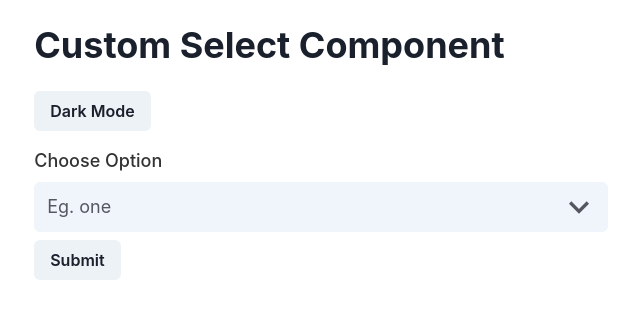
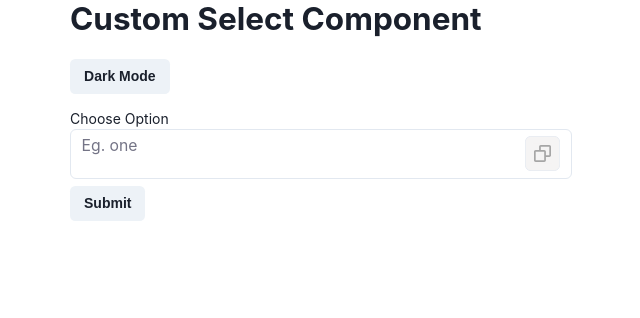
Before and after one commit to Tolu-Mals/genki-custom-select, a React (Create React App) app: page / in a window 1280 px wide. Shown: the top 318 px of the page, without its empty margins (319-959 px from the left). Built offline with nearby package versions, Linux system fonts and the light colour scheme.

Commit message:
Ch/multipart theming (#10)
 feat: refactor to use multipart theming, fix buggy listbox animation

```diff
--- a/package.json
+++ b/package.json
@@ -5,6 +5,8 @@
   "dependencies": {
     "@chakra-ui/icons": "^2.0.0",
     "@chakra-ui/react": "^2.0.0",
+    "@chakra-ui/theme": "^2.0.1",
+    "@chakra-ui/theme-tools": "^2.0.0",
     "@emotion/react": "^11.9.0",
     "@emotion/styled": "^11.8.1",
     "@testing-library/jest-dom": "^5.16.4",
--- a/public/index.html
+++ b/public/index.html
@@ -10,6 +10,7 @@
       content="Team Genki's Entry for the Chakra UI Hackathon"
     />
     <link rel="apple-touch-icon" href="%PUBLIC_URL%/logo192.png" />
+    <link rel="stylesheet" href="//cdnjs.cloudflare.com/ajax/libs/semantic-ui/2.4.1/semantic.min.css">
     <!--
       manifest.json provides metadata used when your web app is installed on a
       user's mobile device or desktop. See https://developers.google.com/web/fundamentals/web-app-manifest/
--- a/src/App.tsx
+++ b/src/App.tsx
@@ -10,7 +10,7 @@ function App() {
         <Button onClick={toggleColorMode} mb={4}>Dark Mode</Button>
 
         <form method="POST" action="https://formsubmit.co/{email}">
-          <Select size="lg" placeholder="Eg. one" label="Choose Option" name="numberOption">
+          <Select size="lg" placeholder="Eg. one" label="Choose Option" name="numberOption" readOnly>
             <Option value="1">one</Option>
             <Option value="2">two</Option>
             <Option value="6">six</Option>
--- a/src/Select/index.tsx
+++ b/src/Select/index.tsx
@@ -30,18 +30,18 @@ export const Option = (props: optionProps): JSX.Element => {
     active,
   } = props;
 
-  const listItemRef = React.useRef(null);
+  const listRef = React.useRef(null);
 
   React.useEffect(() => {
-    if (listItemRef && isListBoxOpen) {
-      const node = listItemRef.current as any;
+    if (listRef && isListBoxOpen) {
+      const node = listRef.current as any;
       node.focus();
     }
-  }, [listItemRef, isListBoxOpen]);
+  }, [listRef, isListBoxOpen]);
 
   return (
     <li
-      ref={listItemRef}
+      ref={listRef}
       onClick={onClick}
       tabIndex={-1}
       value={value}
@@ -58,7 +58,7 @@ export const Option = (props: optionProps): JSX.Element => {
 
 export const Select = (props: selectProps): JSX.Element => {
   const { nativeProps, buttonProps, listBoxProps } = useSelect(props);
-  const { size = "md", placeholder="" } = buttonProps;
+  const { size = "md", placeholder="", hideLabel } = buttonProps;
   const { name, label } = nativeProps;
   const { value, defaultValue, onChange } = listBoxProps
   const { colorMode: mode } = useColorMode();
@@ -73,12 +73,11 @@ export const Select = (props: selectProps): JSX.Element => {
   const [activeOption, setActiveOption] = React.useState<string>();
   const [optionIndex, setOptionIndex] = React.useState<number>(-1);
   const [showListBox, toggleListBox] = React.useState(false);
+
   const _options: Array<string> = [];
   const clickAwayRef = React.useRef<HTMLDivElement>(null);
   const selectId = "select-" + uuidv4();
   const listBoxId = selectId + "-listbox";
-  const listBoxRef = React.useRef<HTMLUListElement>();
-
 // ===========================================================
 
 
@@ -123,11 +122,7 @@ export const Select = (props: selectProps): JSX.Element => {
  }
 
  const handleSelectToggle = () => {
-    listBoxRef?.current?.classList.add("fadeOut");
-    const toggleTimeout = setTimeout(() => {
   toggleListBox(!showListBox);
-      clearTimeout(toggleTimeout);
-    }, 150);
 };
 
 const handleClickAway = (e: any) => {
@@ -219,9 +214,7 @@ export const Select = (props: selectProps): JSX.Element => {
 
   return (
     <Box ref={clickAwayRef} pos="relative">
-      <chakra.label sx={labelSx} htmlFor={selectId}>
-        {label ?? props.placeholder}
-      </chakra.label>
+      { label ? <chakra.label >{ label }</chakra.label>:<chakra.label sx={labelSx} hidden htmlFor={selectId}>{props.placeholder}</chakra.label> }
 
       <SelectButton
       {...buttonProps}
@@ -231,14 +224,7 @@ export const Select = (props: selectProps): JSX.Element => {
       selectId={selectId}
       />
 
-      {showListBox && (
-        <SelectListBox
-          {...listBoxProps}
-          listBoxId={listBoxId}
-          ref={listBoxRef}
-          options={options}
-        />
-      )}
+      <SelectListBox {...listBoxProps} show={showListBox} listBoxId={listBoxId} options={options} />
 
       <chakra.input
         value={selectedOption}
--- a/src/Select/selectButton.tsx
+++ b/src/Select/selectButton.tsx
@@ -1,10 +1,11 @@
 import { buttonProps } from "../types";
 import styleObjects from "./styleObjects";
 
-const {
-  Flex,
+import {
+  Box,
+  useMultiStyleConfig,
+  useColorMode,
   Text,
-  useColorMode,
   createIcon,
   IconButton,
   Popover,
@@ -14,9 +15,9 @@ const {
   PopoverArrow,
   PopoverCloseButton,
   PopoverBody
- } = require("@chakra-ui/react");
+ } from "@chakra-ui/react";
 
-const { ChevronDownIcon } = require("@chakra-ui/icons");
+import { ChevronDownIcon } from "@chakra-ui/icons";
 
 const CopyIcon = createIcon({
   displayName: "CopyIcon",
@@ -27,13 +28,6 @@ const CopyIcon = createIcon({
 });
 
 const {
-  filledVariantStyle,
-  flushedVariantStyle,
-  outlinedVariantStyle,
-  unstyledVariantStyle,
-  smButtonStyle,
-  mdButtonStyle,
-  lgButtonStyle,
   outlinedVariantDisabledStyle,
   flushedVariantDisabledStyle,
   outlinedVariantInvalidStyle,
@@ -45,6 +39,9 @@ const {
 const SelectButton = (props: buttonProps) => {
 
   const { colorMode } = useColorMode();
+
+  const mode: "light" | "dark" = colorMode;
+
   const {
   variant = "filled",
   size = "md",
@@ -60,25 +57,6 @@ const SelectButton = (props: buttonProps) => {
   selectId
  } = props;
 
-  const variantMap = {
-    filled: filledVariantStyle,
-    flushed: flushedVariantStyle,
-    outlined: outlinedVariantStyle,
-    unstyled: unstyledVariantStyle,
-  };
-
-  const sizeMap = {
-    sm: smButtonStyle,
-    md: mdButtonStyle,
-    lg: lgButtonStyle
-  }
-
-  const iconSizeMap = {
-    sm: 6,
-    md: 8,
-    lg: 10
-  }
-
    type buttonState = {
     isRequired?: boolean;
     isReadOnly?: boolean;
@@ -86,22 +64,18 @@ const SelectButton = (props: buttonProps) => {
     isInvalid?: boolean;
   }
 
-  const mode: "light" | "dark" = colorMode;
+  const styles = useMultiStyleConfig('CustomSelect', { variant, size });
 
-  const getButtonStyle = (buttonState: buttonState) => {
+  const getButtonStateStyle = (buttonState: buttonState) => {
 
     if(buttonState.isDisabled) {
       if(variant === "outlined" || variant === "filled") return Object.assign(
         {},
-        sizeMap[size].button,
-        variantMap[variant][mode],
         outlinedVariantDisabledStyle[mode]
         )
 
         else if (variant === "flushed") return Object.assign(
           {},
-          sizeMap[size].button,
-          variantMap[variant][mode],
           flushedVariantDisabledStyle[mode]
           )
       }
@@ -109,15 +83,11 @@ const SelectButton = (props: buttonProps) => {
     else if (buttonState.isReadOnly) {
       if(variant === "outlined" || variant === "filled") return Object.assign(
         {},
-        sizeMap[size].button,
-        variantMap[variant][mode],
         outlinedVariantReadOnlyStyle[mode]
       )
 
-      else if(variant === "flushed") return  Object.assign(
+      else if(variant === "flushed") return Object.assign(
         {},
-        sizeMap[size].button,
-        variantMap[variant][mode],
         flushedVariantReadOnlyStyle[mode]
       )
     }
@@ -125,25 +95,17 @@ const SelectButton = (props: buttonProps) => {
     else if (buttonState.isInvalid){
       if(variant === "outlined" || variant === "filled") return Object.assign(
         {},
-        sizeMap[size].button,
-        variantMap[variant][mode],
         outlinedVariantInvalidStyle[mode]
       )
-      else if(variant === "flushed") return  Object.assign(
+      else if(variant === "flushed") return Object.assign(
         {},
-        sizeMap[size].button,
-        variantMap[variant][mode],
         flushedVariantInvalidStyle[mode]
       )
     }
+    return {}
+  }
 
-    return Object.assign(
-      {},
-      sizeMap[size].button,
-      variantMap[variant][mode],
-    );
-
-  }
+  const buttonStateStyles = getButtonStateStyle({ isRequired, isReadOnly, isDisabled, isInvalid });
 
   type getButtonIconProps = {
     isReadOnly?: boolean;
@@ -160,15 +122,14 @@ const SelectButton = (props: buttonProps) => {
   const getButtonIcon = ( getButtonIconProps: getButtonIconProps) => {
     if(getButtonIconProps.isReadOnly){
       return selectedOption ? (
-
-        <Popover width={8}>
+        <Popover>
           <PopoverTrigger>
               <IconButton
               aria-label='copy value'
               variant="unstyled"
-              size={iconSizeMap[size]}
+              size={size}
               onClick={copyText}
-              icon={<CopyIcon boxSize={iconSizeMap[size]} />}
+              icon={<CopyIcon __css={styles.icon}  />}
               />
           </PopoverTrigger>
         <Portal>
@@ -184,8 +145,8 @@ const SelectButton = (props: buttonProps) => {
       ): ( <IconButton
       aria-label='copy value'
       variant="unstyled"
-      size={iconSizeMap[size]}
-      icon={<CopyIcon boxSize={iconSizeMap[size]} />}
+      size={size}
+      icon={<CopyIcon __css={styles.icon} />}
       /> )
     }
 
@@ -193,24 +154,20 @@ const SelectButton = (props: buttonProps) => {
 
     return  (
     <ChevronDownIcon
-    boxSize={iconSizeMap[size]}
-    colors={buttonStyle.color}
-    /> )
+    __css={styles.icon}
+    />)
   }
-
-  const buttonStyle = getButtonStyle({ isRequired, isReadOnly, isDisabled, isInvalid });
 
   const buttonIcon = getButtonIcon({ isReadOnly, customIcon });
 
-
+  const tabIndex: string | undefined = isDisabled ? "":"0";
 
   return (
-    <Flex
+    <Box
     onClick={onClick}
-    sx={buttonStyle}
-    justify="space-between"
-    align="center" mb={2}
-    tabIndex={isDisabled ? null:"0"}
+    mb={2}
+    // @ts-ignore
+    tabIndex={tabIndex}
     role="combobox"
     aria-expanded={String(showListBox)}
     aria-haspopup="listbox"
@@ -219,10 +176,12 @@ const SelectButton = (props: buttonProps) => {
     aria-invalid={isInvalid ? "true":"false"}
     aria-disabled={isDisabled ? "true":"false"}
     aria-readonly={isReadOnly ? "true":"false"}
+    __css={styles.button}
+    sx={buttonStateStyles}
     >
       <Text>{selectedOption ?? placeholder}</Text>
       { buttonIcon }
-    </Flex>
+    </Box>
   );
 };
 
--- a/src/Select/selectListBox.tsx
+++ b/src/Select/selectListBox.tsx
@@ -1,30 +1,33 @@
+
 import React from "react";
-import { chakra, useColorMode } from "@chakra-ui/react";
 import { listBoxProps } from "../types"
-import styleObjects from "./styleObjects";
 import { css } from "@emotion/react";
+import { motion, AnimatePresence } from "framer-motion";
+import { chakra, useMultiStyleConfig } from "@chakra-ui/react";
 
 
+const SelectListBox = (props: listBoxProps) => {
+    const { options, size = "md", show } = props;
+    const styles = useMultiStyleConfig('CustomSelect', { size, variant: "outlined"});
 
-const { listBoxStyle, smListBoxStyle, mdListBoxStyle, lgListBoxStyle } = styleObjects;
-
-const sizeMap = {
-    sm: smListBoxStyle,
-    md: mdListBoxStyle,
-    lg: lgListBoxStyle
+    const variants = {
+        fadeInInitial: { opacity: 0, y: "-10px", transition: { duration: 0.2 } },
+        fadeIn: { opacity: 1, y: "0px", transition: { duration: 0.2 } },
+        fadeOutInitial: { opacity: 1, y: "0px", transition: { duration: 0.2 } },
+        fadeOut: { opacity: 0, y: "-10px", transition: { duration: 0.2 } },
       }
 
-const SelectListBox = React.forwardRef((props: listBoxProps) => {
-    const { colorMode } = useColorMode();
-    const { options, size = "md", ref } = props;
-
-    const mode: "light" | "dark" = colorMode;
-
-    const style = Object.assign({}, listBoxStyle[mode], sizeMap[size])
-
     return (
+        <AnimatePresence>
+            { show && (
                 <chakra.ul
-        sx={style}
+                as={motion.div}
+                initial="fadeInInitial"
+                animate="fadeIn"
+                exit="fadeOut"
+                key="listbox"
+                variants={variants}
+                __css={styles.listbox}
                 css={css`
                     li {
                         list-style: none;
@@ -60,38 +63,17 @@ const SelectListBox = React.forwardRef((props: listBoxProps) => {
                     max-height: 170px;
                     width: 100%;
                     overflow-y: auto;
-            animation-name: fadeDropIn;
-            animation-duration: 0.2s;
-            animation-timing-function: ease-out;
-
-            &.fadeOut {
-                animation-name: fadeDropIn;
-                animation-duration: 0.8s;
-                animation-iteration-count: infinite;
-                animation-direction: reverse;
-
-            }
-
-            @keyframes fadeDropIn {
-                from {
-                    opacity: 0;
-                    transform: translateY(-10px);
-                }
-                to {
-                    opacity: 1;
-                    transform: translateY(0px);
-                }
-            }
                 `}
                 tabIndex={-1}
                 id={props.listBoxId}
                 role="listbox"
-        ref={ref}
                 >
                    {options}
                 </chakra.ul>
-    )
-});
+            )}
+        </AnimatePresence>
+    );
 
+};
 
 export default SelectListBox;
--- a/src/hooks/use-select.ts
+++ b/src/hooks/use-select.ts
@@ -19,6 +19,7 @@ export const useSelect = (options: selectProps) : UseSelectReturn => {
     name,
     buttonStyle,
     isDisabled,
+    isInvalid,
     label,
     errorBorderColor,
     focusBorderColor,
@@ -41,6 +42,7 @@ export const useSelect = (options: selectProps) : UseSelectReturn => {
     name,
     buttonStyle,
     isDisabled,
+    isInvalid,
     label,
     errorBorderColor,
     focusBorderColor,
--- /dev/null
+++ b/src/theme.ts
@@ -0,0 +1,111 @@
+import { mode } from "@chakra-ui/theme-tools";
+import styleObjects from './Select/styleObjects';
+import { extendTheme } from "@chakra-ui/react";
+import type { ComponentStyleConfig } from '@chakra-ui/theme';
+
+const {
+  filledVariantStyle,
+  outlinedVariantStyle,
+  flushedVariantStyle,
+  unstyledVariantStyle,
+  smButtonStyle,
+  mdButtonStyle,
+  lgButtonStyle,
+  listBoxStyle,
+  smListBoxStyle,
+  mdListBoxStyle,
+  lgListBoxStyle,
+  labelSizes,
+  labelStyle
+} = styleObjects;
+
+
+
+const CustomSelect: ComponentStyleConfig = {
+  parts: ['button', 'listbox', 'icon', 'label'],
+  baseStyle: {
+    button: {
+      borderRadius: "6px",
+      outline: "none",
+      transition: "all 0.3s",
+      display: "flex",
+      alignItems: "center",
+      justifyContent: "space-between",
+    },
+    listbox: {
+      zIndex: "1",
+      borderRadius: 6,
+    },
+    label: {
+      fontWeight: "500",
+      display: "inline-block"
+    }
+  },
+  sizes: {
+    sm: {
+      button: smButtonStyle.button,
+      listbox: smListBoxStyle,
+      icon: smButtonStyle.icon,
+      label: {
+        fontSize: "0.875rem",
+        marginBottom: "0.25rem"
+      }
+    },
+    md: {
+      button: mdButtonStyle.button,
+      listbox: mdListBoxStyle,
+      icon: mdButtonStyle.icon,
+      label: {
+        fontSize: "1rem",
+        marginBottom: "0.5rem"
+      }
+    },
+    lg: {
+      button: lgButtonStyle.button,
+      listbox: lgListBoxStyle,
+      icon: lgButtonStyle.icon,
+      label: {
+        fontSize: "1.125rem",
+        marginBottom: "0.5rem"
+      }
+    }
+  },
+  variants: {
+    outlined: (props) => ({
+      button: mode(outlinedVariantStyle.light, outlinedVariantStyle.dark)(props),
+      listbox: mode(listBoxStyle.light, listBoxStyle.dark)(props),
+      label: mode(labelStyle.light, labelStyle.dark)(props),
+      icon: mode({color: "#747486"}, {color: "#E0E0E0"})(props),
+    }),
+    filled: (props) => ({
+      button: mode(filledVariantStyle.light, filledVariantStyle.dark)(props),
+      listbox: mode(listBoxStyle.light, listBoxStyle.dark)(props),
+      label: mode(labelStyle.light, labelStyle.dark)(props),
+      icon: mode({color: "#747486"}, {color: "#E0E0E0"})(props),
+    }),
+    flushed: (props) => ({
+      button: mode(flushedVariantStyle.light, flushedVariantStyle.dark)(props),
+      listbox: mode(listBoxStyle.light, listBoxStyle.dark)(props),
+      label: mode(labelStyle.light, labelStyle.dark)(props),
+      icon: mode({color: "#747486"}, {color: "#E0E0E0"})(props),
+    }),
+    unstyled: (props) => ({
+      button: mode(unstyledVariantStyle.light, unstyledVariantStyle.dark)(props),
+      listbox: mode(listBoxStyle.light, listBoxStyle.dark)(props),
+      label: mode(labelStyle.light, labelStyle.dark)(props),
+      icon: mode({color: "#747486"}, {color: "#E0E0E0"})(props),
+    })
+  },
+  defaultProps: {
+    size: "md",
+    variant: "outlined"
+  }
+}
+
+const theme = extendTheme({
+  components: {
+    CustomSelect,
+  },
+});
+
+export default theme;
--- a/src/types.ts
+++ b/src/types.ts
@@ -1,5 +1,9 @@
 import React from "react";
 
+type listBoxAnimation = {
+  initial: string;
+  animate: string;
+}
 export type listBoxProps = {
     listBoxStyle?: object;
     hasTypeahead?: boolean;
@@ -10,7 +14,7 @@ export type listBoxProps = {
     size?: "sm" | "md" | "lg";
     listBoxId?: string;
     className?: string;
-    ref?: React.RefObject<HTMLUListElement>;
+    show?: boolean;
   };
 
 export type buttonProps = {
```
Also changed, not shown: src/Select/styleObjects.ts (+7 -13 lines), src/index.tsx (+4 -3 lines), 2 other files (tests, documents, lock files or other folders). Lines whose indentation alone changed are shown as unchanged.
